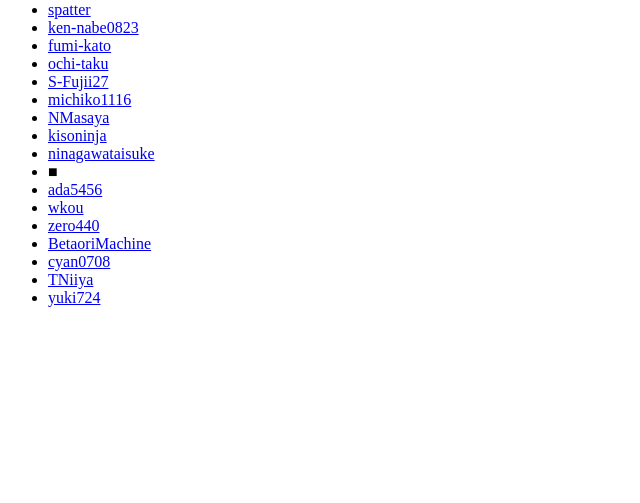
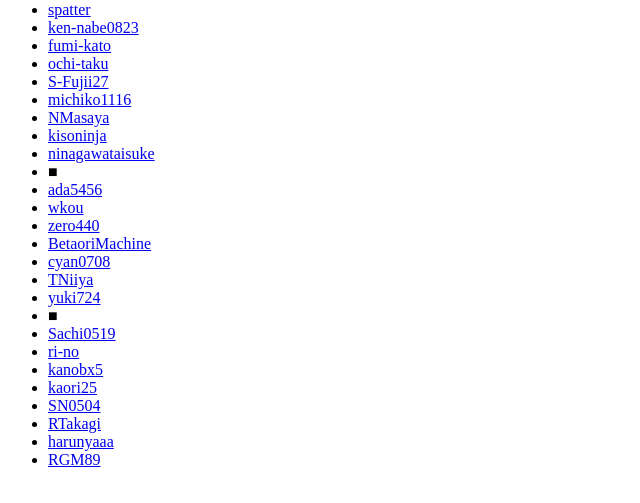
Before and after one commit to Nyamamori/kkawailab.github.io, a plain HTML site: page members/index.html in a window 1280 px wide. Shown: the part 79-582 px from the top of the page, without its empty margins (0-640 px from the left). Drawn offline with Linux system fonts and the light colour scheme.

Commit message:
Update index.html

```diff
--- a/members/index.html
+++ b/members/index.html
@@ -25,6 +25,15 @@
         <li><a href="http://cyan0708.github.io/">cyan0708</a></li>
         <li><a href="http://TNiiya.github.io/">TNiiya</a></li>
         <li><a href="http://yuki724.github.io/">yuki724</a></li>
+        <li>■</li>
+        <li><a href="http://Sachi0519.github.io/">Sachi0519</a></li>
+        <li><a href="http://ri-no.github.io/">ri-no</a></li>
+        <li><a href="http://kanobx5.github.io/">kanobx5</a></li>
+        <li><a href="http://kaori25.github.io/">kaori25</a></li>
+        <li><a href="http://SN0504.github.io/">SN0504</a></li>
+        <li><a href="http://RTakagi.github.io/">RTakagi</a></li>
+        <li><a href="http://harunyaaa.github.io/">harunyaaa</a></li>
+        <li><a href="http://RGM89.github.io/">RGM89</a></li>
     </ul>
 
 
```
